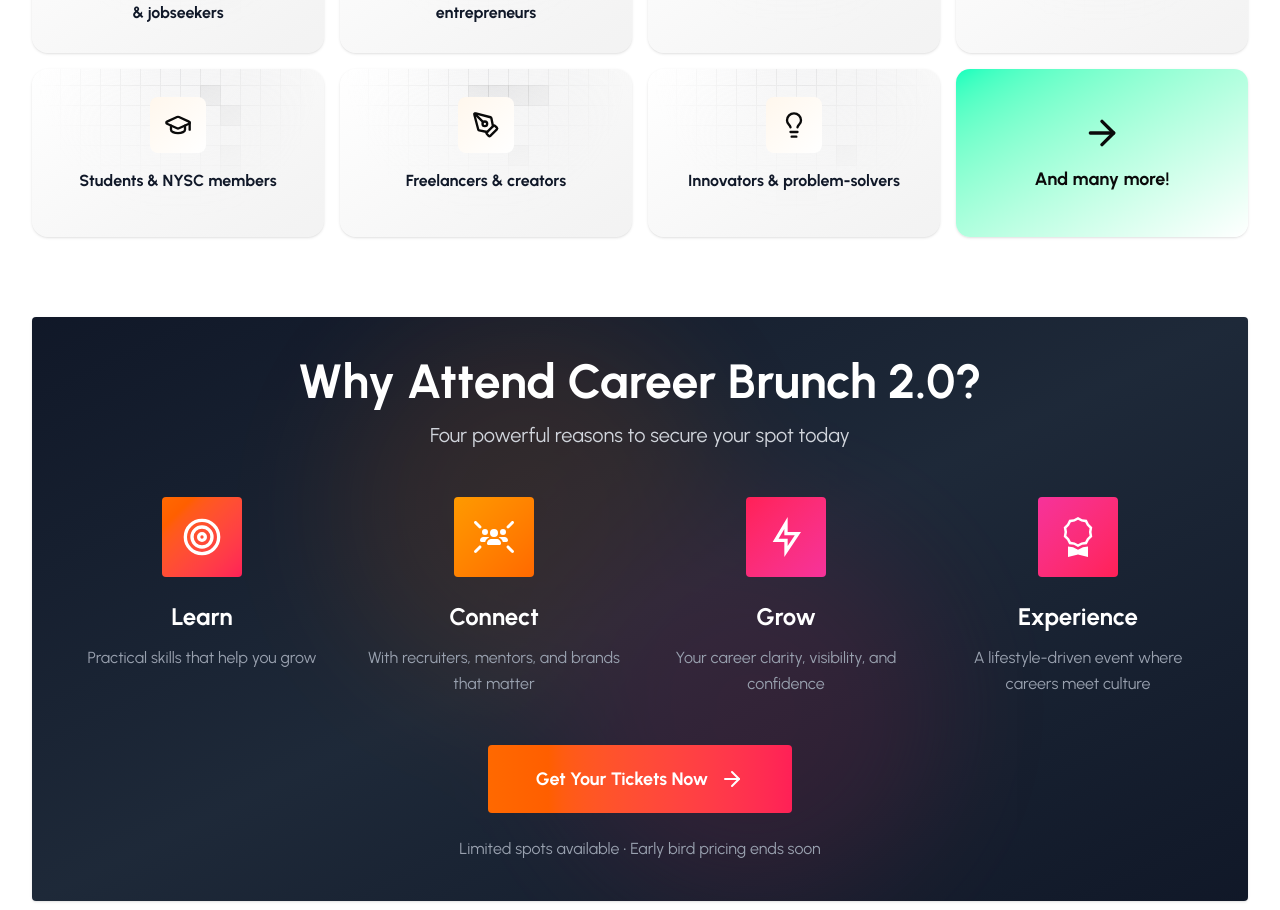
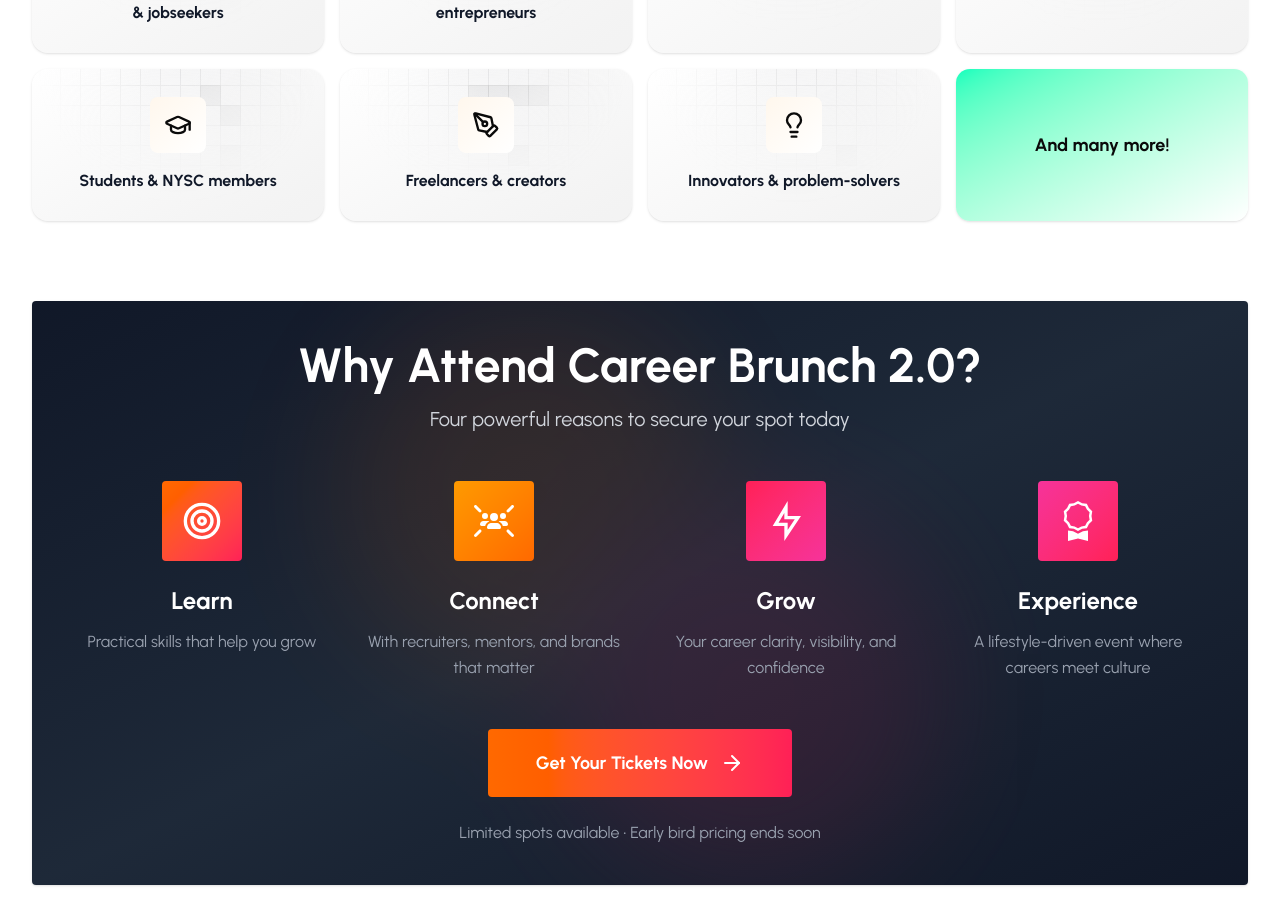
Before and after one commit to Olawoyin1/cbrunch, a React (Vite) app: page / in a window 1280 px wide. Shown: the part 7729-8639 px from the top of the page. Built offline with nearby package versions, Linux system fonts and the light colour scheme.

Commit message:
arrow on audience removed

```diff
--- a/src/components/Audience.tsx
+++ b/src/components/Audience.tsx
@@ -179,7 +179,7 @@ export default function Audience() {
             className="group relative bg-gradient-to-br rounded-xl from-[#00FFBD] to-card shadow p-5 hover:scale-105 hover:shadow-glow transition-all duration-300 overflow-hidden"
           >
             <div className="relative p-6 flex flex-col items-center justify-center text-center h-full">
-              <ArrowRight className="w-10 h-10 mb-3 group-hover:translate-x-2 transition-transform duration-300" />
+              {/* <ArrowRight className="w-10 h-10 mb-3 group-hover:translate-x-2 transition-transform duration-300" /> */}
               <p className="font-bold text-lg">And many more!</p>
             </div>
           </motion.div>
```
